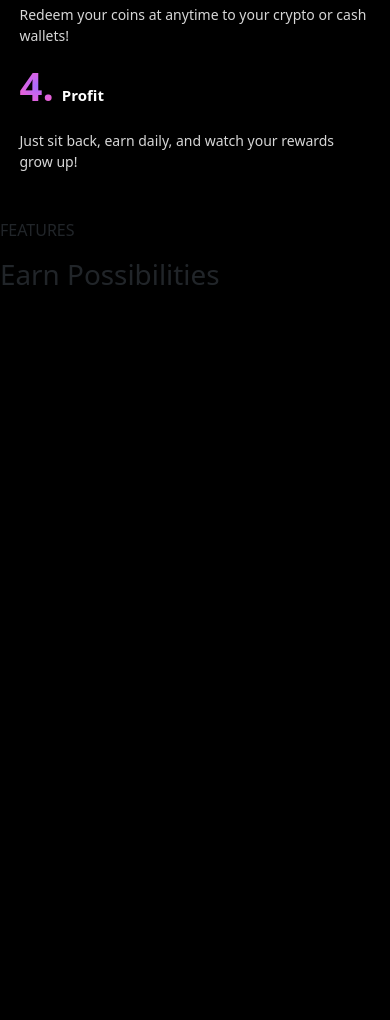
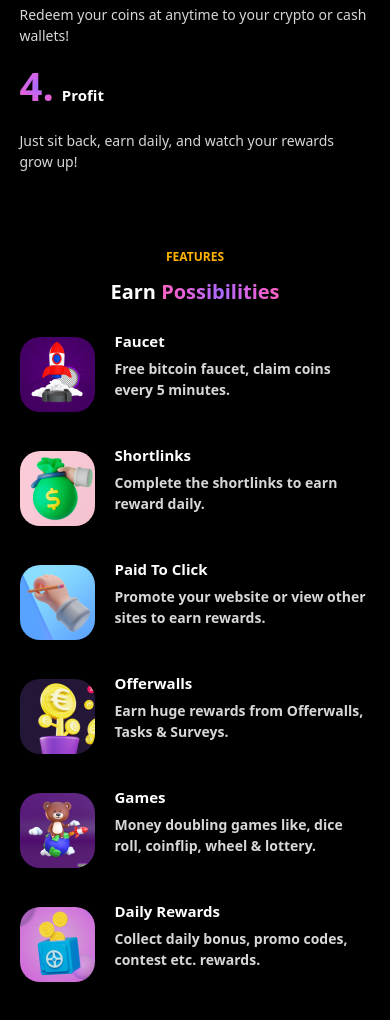
Before and after one commit to Robiul-Haque/earnviv-client-side, a plain HTML site: page index.html in a window 390 px wide. Shown: the part 2090-3110 px from the top of the page. Before the commit the page ends 2390 px from the top, so only its background shows below. Drawn offline with nearby package versions, Linux system fonts and the light colour scheme.

Commit message:
complete project section with responsive design

```diff
--- a/index.html
+++ b/index.html
@@ -121,9 +121,57 @@
       <!-- start projects area -->
       <section class="project-container">
         <p class="project-container-main-text">FEATURES</p>
-        <h1 class="project-container-main-heading">Earn <span>Possibilities</span></h1>
-        <div></div>
+        <h1 class="project-container-main-heading">
+          Earn <span>Possibilities</span>
+        </h1>
+        <div class="project-container-flex">
+          <div class="project-container-card">
+            <img src="./assets/category-1.jpg" alt="category-image" />
+            <div>
+              <h1>Faucet</h1>
+              <p>Free bitcoin faucet, claim coins every 5 minutes.</p>
+            </div>
+          </div>
+          <div class="project-container-card">
+            <img src="./assets/category-5.jpg" alt="category-image" />
+            <div>
+              <h1>Shortlinks</h1>
+              <p>Complete the shortlinks to earn reward daily.</p>
+            </div>
+          </div>
+          <div class="project-container-card">
+            <img src="./assets/category-3.jpg" alt="category-image" />
+            <div>
+              <h1>Paid To Click</h1>
+              <p>Promote your website or view other sites to earn rewards.</p>
+            </div>
+          </div>
+        </div>
+        <div class="project-container-flex">
+          <div class="project-container-card">
+            <img src="./assets/category-4.jpg" alt="category-image" />
+            <div>
+              <h1>Offerwalls</h1>
+              <p>Earn huge rewards from Offerwalls, Tasks & Surveys.</p>
+            </div>
+          </div>
+          <div class="project-container-card">
+            <img src="./assets/category-2.jpg" alt="category-image" />
+            <div>
+              <h1>Games</h1>
+              <p>Money doubling games like, dice roll, coinflip, wheel & lottery.</p>
+            </div>
+          </div>
+          <div class="project-container-card">
+            <img src="./assets/category-6.jpg" alt="category-image" />
+            <div>
+              <h1>Daily Rewards</h1>
+              <p>Collect daily bonus, promo codes, contest etc. rewards.</p>
+            </div>
+          </div>
+        </div>
       </section>
+      <!-- end projects area -->
     </main>
 
     <script
--- a/style.css
+++ b/style.css
@@ -309,8 +309,72 @@ body {
 }
 /* end choose area */
 
-/* <!-- start projects area --> */
+/* start projects area */
+.project-container {
+  margin: 120px 320px 10px 320px;
+}
 
+.project-container-main-text {
+  color: #feb302;
+  font-size: 18px;
+  font-weight: 700;
+  text-align: center;
+}
+
+.project-container-main-heading {
+  color: white;
+  font-size: 40px;
+  font-weight: 900;
+  text-align: center;
+  width: 30%;
+  margin: 0 auto;
+  line-height: 60px;
+}
+
+.project-container-main-heading > span {
+  background: radial-gradient(
+    circle,
+    #a66bff,
+    #c666ef,
+    #dd62df,
+    #ee61cf,
+    #fb64bf
+  );
+  -webkit-background-clip: text;
+  -webkit-text-fill-color: transparent;
+}
+
+.project-container-flex {
+  display: flex;
+  justify-content: center;
+  gap: 40px;
+  margin-top: 40px;
+}
+
+.project-container-card {
+  display: flex;
+  justify-content: center;
+  column-gap: 20px;
+  align-items: center;
+  width: 100%;
+}
+
+.project-container-card > img {
+  border-radius: 20px;
+}
+
+.project-container-card > div > h1 {
+  color: white;
+  font-size: 20px;
+  font-weight: 900;
+}
+
+.project-container-card > div > p {
+  color: #d7d7d7;
+  font-size: 16px;
+  font-weight: 600;
+}
+/* end projects area */
 
 /* mobile device */
 @media (max-width: 575.98px) {
@@ -440,4 +504,39 @@ body {
   .card-heading > h1 {
     font-size: 40px;
   }
+  /* end choose area */
+
+  /* start projects area */
+  .project-container {
+    margin: 60px 0;
+  }
+
+  .project-container-main-text {
+    font-size: 12px;
+    font-weight: 600;
+  }
+
+  .project-container-main-heading {
+    font-size: 20px;
+    font-weight: 900;
+    line-height: 20px;
+    width: 100%;
+  }
+
+  .project-container-flex {
+    flex-direction: column;
+    gap: 30px;
+    margin: 30px 5% 0 5%;
+  }
+
+  .project-container-card > div > h1 {
+    font-size: 15px;
+  }
+
+  .project-container-card > div > p {
+    font-size: 14px;
+  }
+  /* end projects area */
+
+
 }
```
Also changed, not shown: assets/category-1.jpg (added), assets/category-2.jpg (added), assets/category-3.jpg (added), assets/category-4.jpg (added), assets/category-5.jpg (added), assets/category-6.jpg (added).
